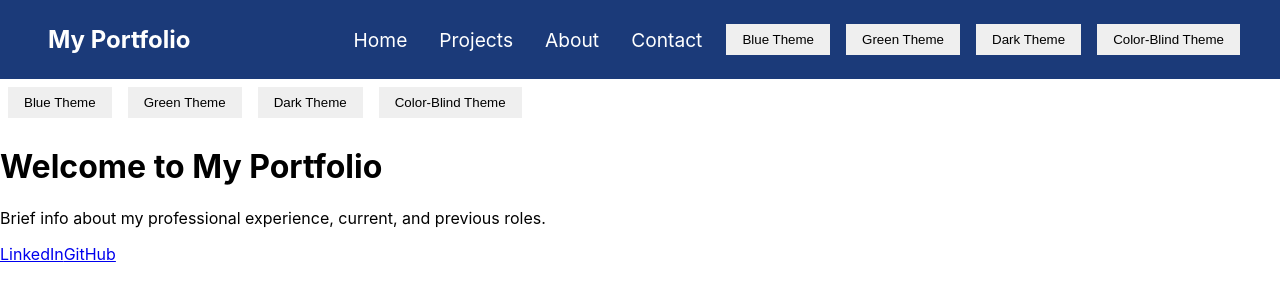
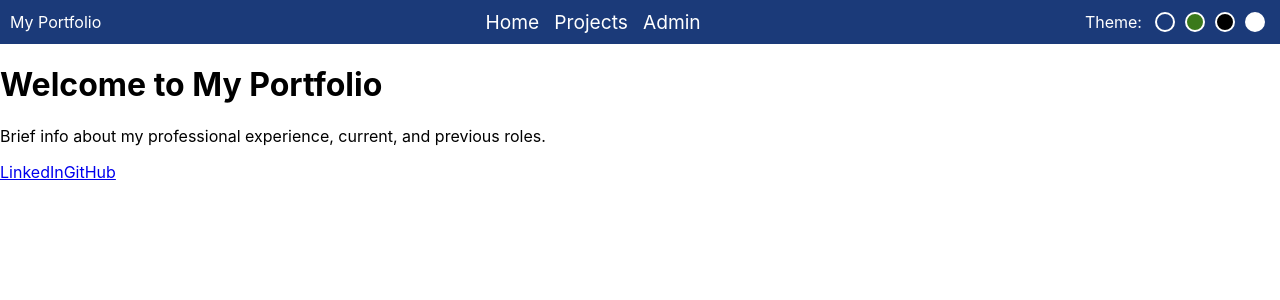
Before and after one commit to Avdika/portfolio-main, a React (Create React App) app: page / in a window 1280 px wide. Shown: the top 300 px of the page. Built offline with nearby package versions, Linux system fonts and the light colour scheme.

Commit message:
update color theme logic

```diff
--- a/src/App.tsx
+++ b/src/App.tsx
@@ -4,20 +4,33 @@ import AdminPanel from "./pages/AdminPanel";
 import Home from "./pages/Home";
 import Projects from "./pages/Projects";
 import Navbar from "./components/Navbar";
-import ThemeSwitcher from "./components/ThemeSwitcher";
-import "./styles/global.css";
+import { ThemeProvider as StyledThemeProvider } from "styled-components";
+import { ThemeProvider, useTheme } from "./contexts/ThemeContext";
+import GlobalStyle from "./styles/GlobalStyles";
 
-const App: React.FC = () => {
+const AppContent: React.FC = () => {
+  const { theme } = useTheme();
+
   return (
+    <StyledThemeProvider theme={theme}>
+      <GlobalStyle theme={theme} />
       <Router>
         <Navbar />
-      <ThemeSwitcher />
         <Routes>
           <Route path="/" element={<Home />} />
           <Route path="/projects" element={<Projects />} />
           <Route path="/admin" element={<AdminPanel />} />
         </Routes>
       </Router>
+    </StyledThemeProvider>
+  );
+};
+
+const App: React.FC = () => {
+  return (
+    <ThemeProvider>
+      <AppContent />
+    </ThemeProvider>
   );
 };
 
--- a/src/components/Navbar.tsx
+++ b/src/components/Navbar.tsx
@@ -1,23 +1,24 @@
 import React from "react";
+import { useTheme } from "../contexts/ThemeContext";
 import {
   NavbarContainer,
-  NavTitle,
+  LinksContainer,
   NavLink,
-  NavLinks,
 } from "../styles/NavbarStyles";
 import ThemeSwitcher from "./ThemeSwitcher";
 
-const Navbar = () => {
+const Navbar: React.FC = () => {
+  const { theme } = useTheme();
+
   return (
-    <NavbarContainer>
-      <NavTitle>My Portfolio</NavTitle>
-      <NavLinks>
-        <NavLink href="#home">Home</NavLink>
-        <NavLink href="#projects">Projects</NavLink>
-        <NavLink href="#about">About</NavLink>
-        <NavLink href="#contact">Contact</NavLink>
-        <ThemeSwitcher />
-      </NavLinks>
+    <NavbarContainer theme={theme}>
+      <div>My Portfolio</div>
+      <LinksContainer>
+        <NavLink href="/">Home</NavLink>
+        <NavLink href="/projects">Projects</NavLink>
+        <NavLink href="/admin">Admin</NavLink>
+      </LinksContainer>
+      <ThemeSwitcher />
     </NavbarContainer>
   );
 };
--- a/src/components/ThemeSwitcher.tsx
+++ b/src/components/ThemeSwitcher.tsx
@@ -1,17 +1,36 @@
 import React from "react";
+import {
+  ThemeSwitcherContainer,
+  ThemeButton,
+} from "../styles/ThemeSwitcherStyles";
+import { themes } from "../themes";
+import { useTheme } from "../contexts/ThemeContext";
 
 const ThemeSwitcher: React.FC = () => {
-  const setTheme = (theme: string) => {
-    document.documentElement.setAttribute("data-theme", theme);
-  };
+  const { setTheme } = useTheme();
 
   return (
-    <div>
-      <button onClick={() => setTheme("blue")}>Blue Theme</button>
-      <button onClick={() => setTheme("green")}>Green Theme</button>
-      <button onClick={() => setTheme("dark")}>Dark Theme</button>
-      <button onClick={() => setTheme("colorblind")}>Color-Blind Theme</button>
-    </div>
+    <ThemeSwitcherContainer>
+      <span style={{ color: "white", marginRight: "0.5rem" }}>Theme:</span>
+      <ThemeButton
+        color={themes.blue.background}
+        onClick={() => setTheme(themes.blue)}
+      />
+      <ThemeButton
+        color={themes.green.background}
+        onClick={() => setTheme(themes.green)}
+      />
+      <ThemeButton
+        color={themes.dark.background}
+        onClick={() => setTheme(themes.dark)}
+      />
+      <ThemeButton
+        color={themes.colorBlind.background}
+        onClick={() => setTheme(themes.colorBlind)}
+      >
+        <i className="icon-eye" /> {/* Placeholder for color-blind icon */}
+      </ThemeButton>
+    </ThemeSwitcherContainer>
   );
 };
 
--- /dev/null
+++ b/src/contexts/ThemeContext.tsx
@@ -0,0 +1,29 @@
+import React, { createContext, useContext, useState, ReactNode } from "react";
+import { Theme, themes } from "../themes";
+
+interface ThemeContextProps {
+  theme: Theme;
+  setTheme: (theme: Theme) => void;
+}
+
+const ThemeContext = createContext<ThemeContextProps | undefined>(undefined);
+
+export const useTheme = () => {
+  const context = useContext(ThemeContext);
+  if (!context) {
+    throw new Error("useTheme must be used within a ThemeProvider");
+  }
+  return context;
+};
+
+export const ThemeProvider: React.FC<{ children: ReactNode }> = ({
+  children,
+}) => {
+  const [theme, setTheme] = useState<Theme>(themes.blue);
+
+  return (
+    <ThemeContext.Provider value={{ theme, setTheme }}>
+      {children}
+    </ThemeContext.Provider>
+  );
+};
--- a/src/index.tsx
+++ b/src/index.tsx
@@ -1,14 +1,11 @@
 import React from "react";
-import ReactDOM from "react-dom";
-import "./index.css";
+import { createRoot } from "react-dom/client";
 import App from "./App";
-import reportWebVitals from "./reportWebVitals";
 
-ReactDOM.render(
+const container = document.getElementById("root");
+const root = createRoot(container!);
+root.render(
   <React.StrictMode>
     <App />
-  </React.StrictMode>,
-  document.getElementById("root")
+  </React.StrictMode>
 );
-
-reportWebVitals();
--- /dev/null
+++ b/src/styles/GlobalStyles.ts
@@ -0,0 +1,12 @@
+import { createGlobalStyle } from 'styled-components';
+import { Theme } from '../themes';
+
+const GlobalStyle = createGlobalStyle<{ theme: Theme }>`
+  body {
+    margin: 0;
+    padding: 0;
+    font-family: -apple-system, BlinkMacSystemFont, 'Segoe UI', 'Roboto', 'Oxygen', 'Ubuntu', 'Cantarell', 'Fira Sans', 'Droid Sans', 'Helvetica Neue', sans-serif;
+  }
+`;
+
+export default GlobalStyle;
--- a/src/styles/NavbarStyles.ts
+++ b/src/styles/NavbarStyles.ts
@@ -1,31 +1,24 @@
 import styled from 'styled-components';
 
-export const NavbarContainer = styled.nav`
+export const NavbarContainer = styled.nav<{ theme: any }>`
+  background-color: ${({ theme }) => theme.background};
+  color: ${({ theme }) => theme.text};
+  padding: 10px;
   display: flex;
   justify-content: space-between;
   align-items: center;
-  padding: 1rem 2rem;
-  background-color: #1b3a79; // Default to blue theme background
 `;
 
-export const NavTitle = styled.h1`
-  font-size: 1.5rem;
-  color: white;
-  margin: 0 1rem;
+export const LinksContainer = styled.div`
+  display: flex;
+  gap: 15px;
 `;
 
 export const NavLink = styled.a`
+  color: inherit;
+  text-decoration: none;
   font-size: 1.2rem;
-  color: white;
-  margin: 0 1rem;
-  text-decoration: none;
-
   &:hover {
     text-decoration: underline;
   }
 `;
-
-export const NavLinks = styled.div`
-  display: flex;
-  align-items: center;
-`;
--- /dev/null
+++ b/src/styles/ThemeSwitcherStyles.ts
@@ -0,0 +1,21 @@
+import styled from 'styled-components';
+
+export const ThemeSwitcherContainer = styled.div`
+  display: flex;
+  align-items: center;
+`;
+
+export const ThemeButton = styled.button<{ color: string }>`
+  background-color: ${({ color }) => color};
+  border: 2px solid white;
+  border-radius: 50%;
+  width: 20px;
+  height: 20px;
+  margin: 0 5px;
+  cursor: pointer;
+  outline: none;
+
+  &:focus {
+    outline: none;
+  }
+`;
--- a/src/styles/global.css
+++ /dev/null
@@ -1,41 +0,0 @@
-:root {
-  --primary-color: #1b3a79;
-  /* Default to blue theme */
-}
-
-[data-theme='blue'] {
-  --primary-color: #1b3a79;
-}
-
-[data-theme='green'] {
-  --primary-color: #3a791b;
-}
-
-[data-theme='dark'] {
-  --primary-color: #000;
-  --background-color: #333;
-  --text-color: #fff;
-}
-
-[data-theme='colorblind'] {
-  --primary-color: #000;
-  --background-color: #fff;
-  --text-color: #000;
-  /* to do: check high contrast and distinct patterns */
-}
-
-body {
-  background-color: var(--background-color, #fff);
-  color: var(--text-color, #000);
-}
-
-nav {
-  background-color: var(--primary-color);
-}
-
-button {
-  margin: 0.5rem;
-  padding: 0.5rem 1rem;
-  border: none;
-  cursor: pointer;
-}
--- /dev/null
+++ b/src/themes.ts
@@ -0,0 +1,20 @@
+export const themes = {
+  blue: {
+    background: '#1b3a79',
+    text: '#ffffff',
+  },
+  green: {
+    background: '#3a791b',
+    text: '#ffffff',
+  },
+  dark: {
+    background: '#000000',
+    text: '#ffffff',
+  },
+  colorBlind: {
+    background: '#ffffff',
+    text: '#000000',
+  },
+};
+
+export type Theme = typeof themes.blue;
```
Lines whose indentation alone changed are shown as unchanged.
